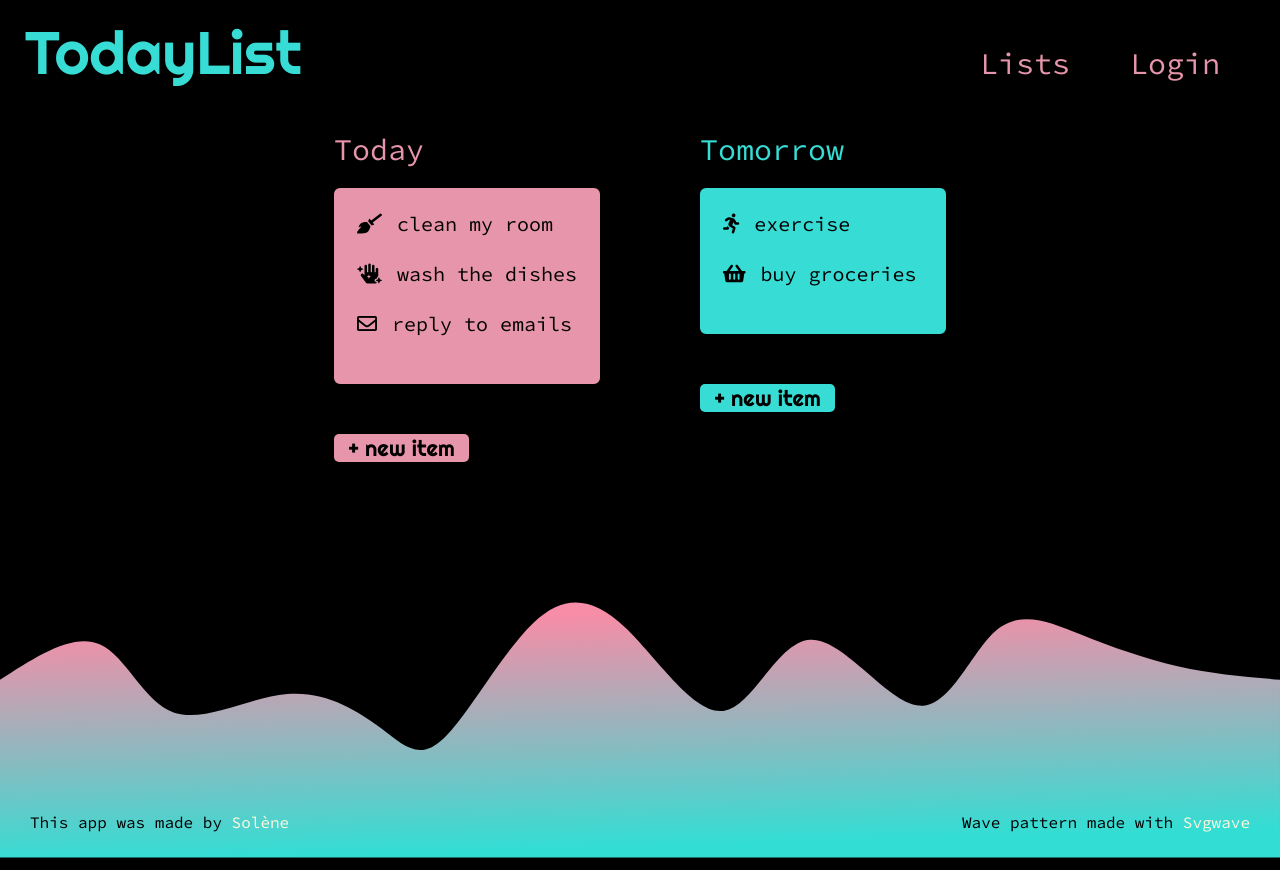
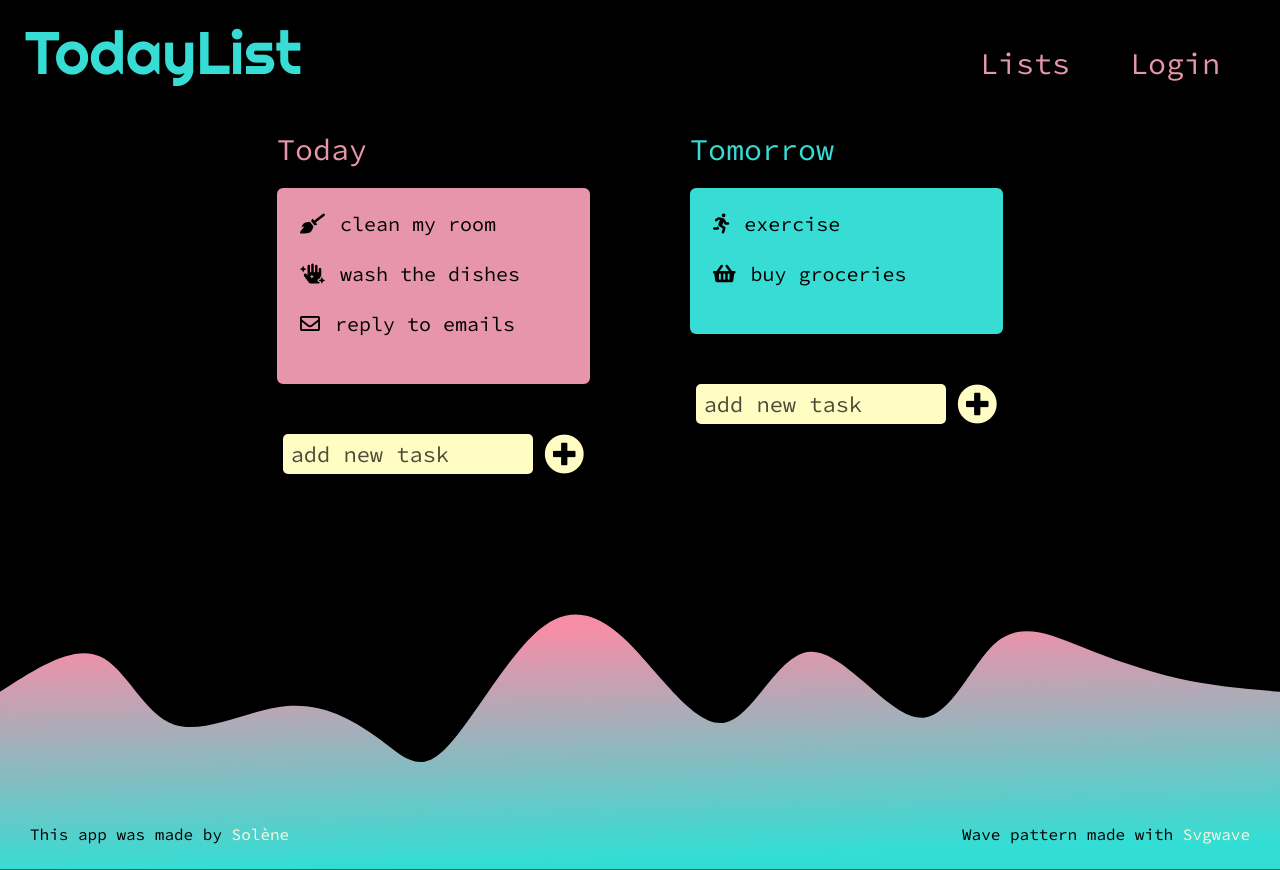
Before and after one commit to solenedel/TodayList, a React (Create React App) app: page / in a window 1280 px wide. Built offline with nearby package versions, Linux system fonts and the light colour scheme; no server answers; the HTML template or start-up script is replaced by a standard one; a web font is replaced by a local one.

Commit message:
style new task form

```diff
--- a/src/components/HomePage.js
+++ b/src/components/HomePage.js
@@ -1,7 +1,19 @@
 import React from 'react';
+
+// The home page is the lists page
 
 // eslint-disable-next-line
 export const HomePage = ({ className }) => {
+  // form to add a new item
+  const NewTaskForm = () => (
+    <form action="/lists">
+      <input type="text" placeholder="add new task" />
+      <button type="button" className="tomorrow">
+        <i className="fas fa-plus-circle" />
+      </button>
+    </form>
+  );
+
   return (
     <main className={className} id="home-page-container">
       <div className="today list">
@@ -26,9 +38,7 @@ export const HomePage = ({ className }) => {
             reply to emails
           </li>
         </ul>
-        <button type="button" className="today">
-          + new item
-        </button>
+        <NewTaskForm className="today" />
       </div>
       <div className="tomorrow list">
         <h2>Tomorrow</h2>
@@ -46,9 +56,7 @@ export const HomePage = ({ className }) => {
             buy groceries
           </li>
         </ul>
-        <button type="button" className="tomorrow">
-          + new item
-        </button>
+        <NewTaskForm className="tomorrow" />
       </div>
     </main>
   );
--- a/src/components/styled-components/GlobalStyles.style.js
+++ b/src/components/styled-components/GlobalStyles.style.js
@@ -8,7 +8,7 @@ export const GlobalStyles = createGlobalStyle`
   box-sizing: border-box;
   margin: 0;
   padding: 0;
-  font-family: ${fontVars.titleFont};
+  font-family: ${fontVars.mainFont};
 }
 
 a,
--- a/src/components/styled-components/HomePage.style.js
+++ b/src/components/styled-components/HomePage.style.js
@@ -15,6 +15,46 @@ export const StyledHomePage = styled(HomePage)`
   align-items: baseline;
   justify-content: center;
   font-size: 20px;
+
+  form {
+    display: flex;
+    justify-content: space-around;
+    align-items: center;
+
+    & input {
+      padding-left: 8px;
+      width: 80%;
+      height: 40px;
+      font-size: 22px;
+      border: none;
+      border-radius: 5px;
+      background-color: ${colorVars.primaryYellow};
+
+      ::placeholder {
+        font-size: 22px;
+        color: black;
+        opacity: 0.7;
+      }
+    }
+
+    button {
+      background: none;
+      border: none;
+
+      & i {
+        color: ${colorVars.primaryYellow};
+        font-size: 40px;
+
+        :hover {
+          color: ${colorVars.primaryBlue};
+        }
+
+        :active {
+          transform: translateY(4px);
+        }
+      }
+    }
+  }
 
   .list {
     margin: 20px 50px 0 50px;
@@ -59,24 +99,4 @@ export const StyledHomePage = styled(HomePage)`
       }
     }
   }
-
-  button {
-    width: 135px;
-    font-size: 22px;
-    border: none;
-    border-radius: 5px;
-
-    &.today {
-      background: ${colorVars.primaryPink};
-    }
-
-    &.tomorrow {
-      background: ${colorVars.primaryGreen};
-    }
-
-    :hover {
-      background-color: ${colorVars.linkHover};
-      cursor: pointer;
-    }
-  }
 `;
--- a/src/components/styled-components/css-variables.js
+++ b/src/components/styled-components/css-variables.js
@@ -3,6 +3,8 @@ const colorVars = {
   primaryDark: '#4a55a5',
   primaryGreen: '#37dcd4',
   primaryPink: '#e795ab',
+  primaryYellow: '#fffdc4',
+  primaryBlue: '#B0B3F9',
   linkHover: '#FFF2C6',
 };
 
```
Also changed, not shown: 1 other file (tests, documents, lock files or other folders).
